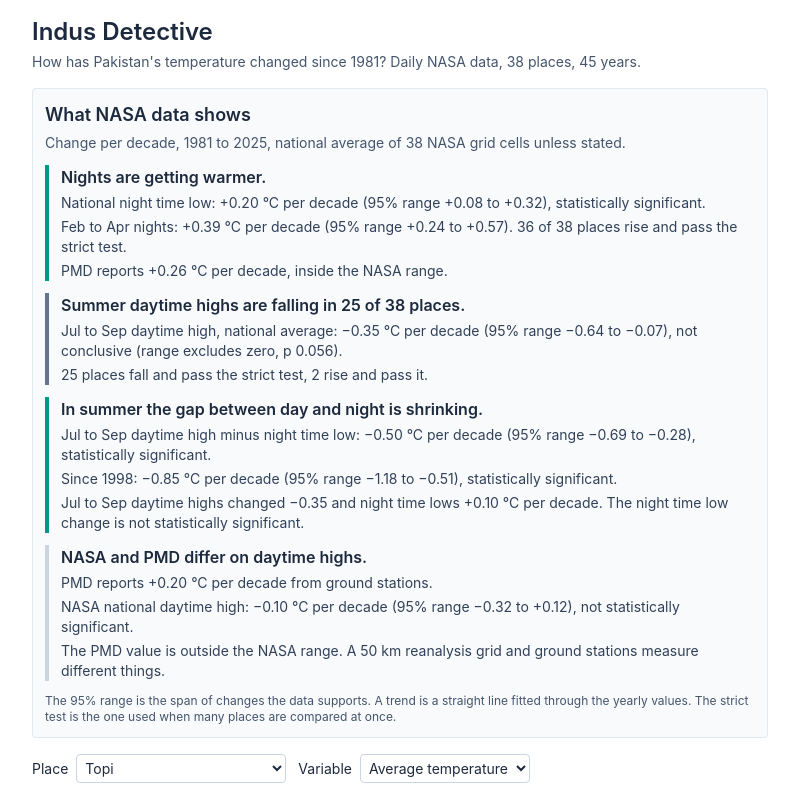
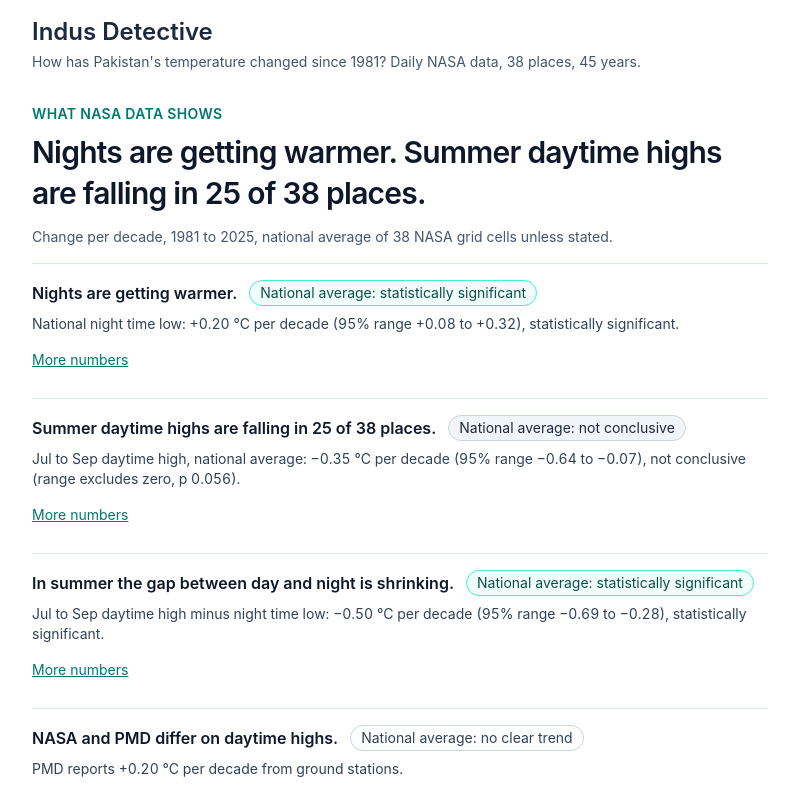
Before and after one commit to thehassanbukhari/indus-detective, a React (Vite) app in the folder web/: page / in a window 1280 px wide. Shown: the top 793 px of the page, without its empty margins (240-1039 px from the left). Built offline with nearby package versions, Linux system fonts and the light colour scheme.

Commit message:
P1: lead headline, verdict badges, numbers folded under More numbers

```diff
--- a/web/src/Findings.tsx
+++ b/web/src/Findings.tsx
@@ -78,26 +78,44 @@ export function buildFindings(nat: Nat, cells: CellLite[]): Finding[] {
   return out;
 }
 
-const BORDER: Record<Verdict, string> = { yes: "border-teal-600", inconclusive: "border-slate-500", no: "border-slate-300" };
+const BADGE: Record<Verdict, string> = { yes: "statistically significant", inconclusive: "not conclusive", no: "no clear trend" };
+const BADGE_CLS: Record<Verdict, string> = {
+  yes: "border-teal-300 bg-teal-50 text-teal-900",
+  inconclusive: "border-slate-300 bg-slate-100 text-slate-800",
+  no: "border-slate-300 bg-white text-slate-700",
+};
 
 export default function Findings({ nat, cells }: { nat: Nat; cells: CellLite[] }) {
   const items = buildFindings(nat, cells);
   if (!items.length) return null;
+  const lead = items.slice(0, 2).map((f) => f.head).join(" ");
   return (
-    <section className="mt-4 rounded border border-slate-200 bg-slate-50 p-3">
-      <h2 className="text-lg font-semibold">What NASA data shows</h2>
-      <p className="mt-1 text-sm text-slate-600">
+    <section className="mt-8">
+      <p className="text-sm font-semibold uppercase tracking-wide text-teal-700">What NASA data shows</p>
+      <h2 className="mt-2 text-2xl font-semibold leading-snug tracking-tight text-slate-900 sm:text-3xl">{lead}</h2>
+      <p className="mt-3 text-sm text-slate-600">
         Change per decade, 1981 to 2025, national average of 38 NASA grid cells unless stated.
       </p>
-      <ol className="mt-3 space-y-3">
+      <ol className="mt-4 divide-y divide-slate-200 border-y border-slate-200">
         {items.map((f, i) => (
-          <li key={i} className={"border-l-4 pl-3 " + BORDER[f.v]}>
-            <p className="font-semibold">{f.head}</p>
-            {f.lines.map((l, j) => <p key={j} className="mt-1 text-sm text-slate-700">{l}</p>)}
+          <li key={i} className="py-4">
+            <div className="flex flex-wrap items-center gap-x-3 gap-y-2">
+              <p className="font-semibold text-slate-900">{f.head}</p>
+              <span className={"rounded-full border px-2.5 py-0.5 text-sm " + BADGE_CLS[f.v]}>National average: {BADGE[f.v]}</span>
+            </div>
+            <p className="mt-2 text-sm tabular-nums text-slate-700">{f.lines[0]}</p>
+            {f.lines.length > 1 && (
+              <details className="mt-1 text-sm text-slate-700">
+                <summary className="flex min-h-11 cursor-pointer items-center text-teal-700 underline">More numbers</summary>
+                <div className="space-y-2 pb-1 tabular-nums">
+                  {f.lines.slice(1).map((l, j) => <p key={j}>{l}</p>)}
+                </div>
+              </details>
+            )}
           </li>
         ))}
       </ol>
-      <p className="mt-3 text-xs text-slate-600">
+      <p className="mt-3 text-sm text-slate-600">
         The 95% range is the span of changes the data supports. A trend is a straight line fitted through the yearly values. The strict test is the one used when many places are compared at once.
       </p>
     </section>
```
